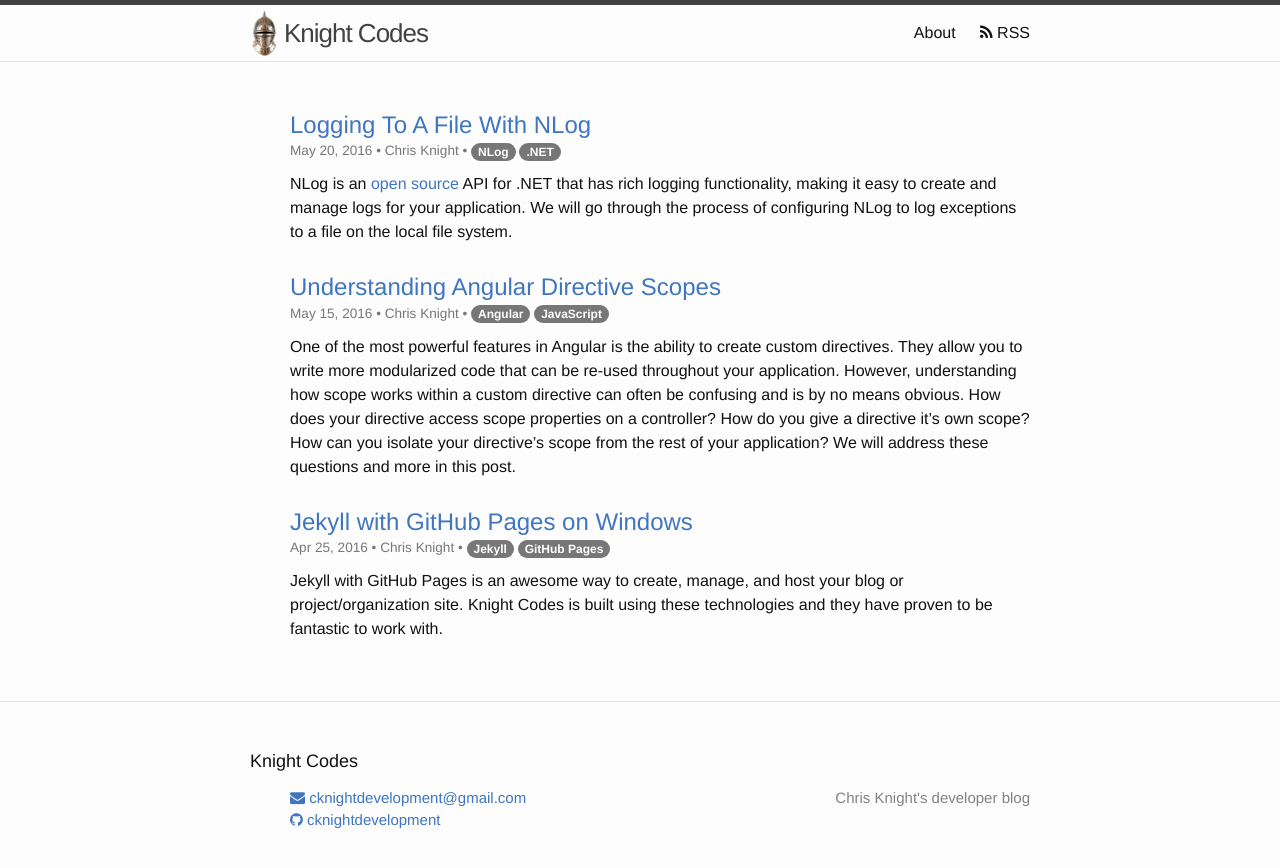
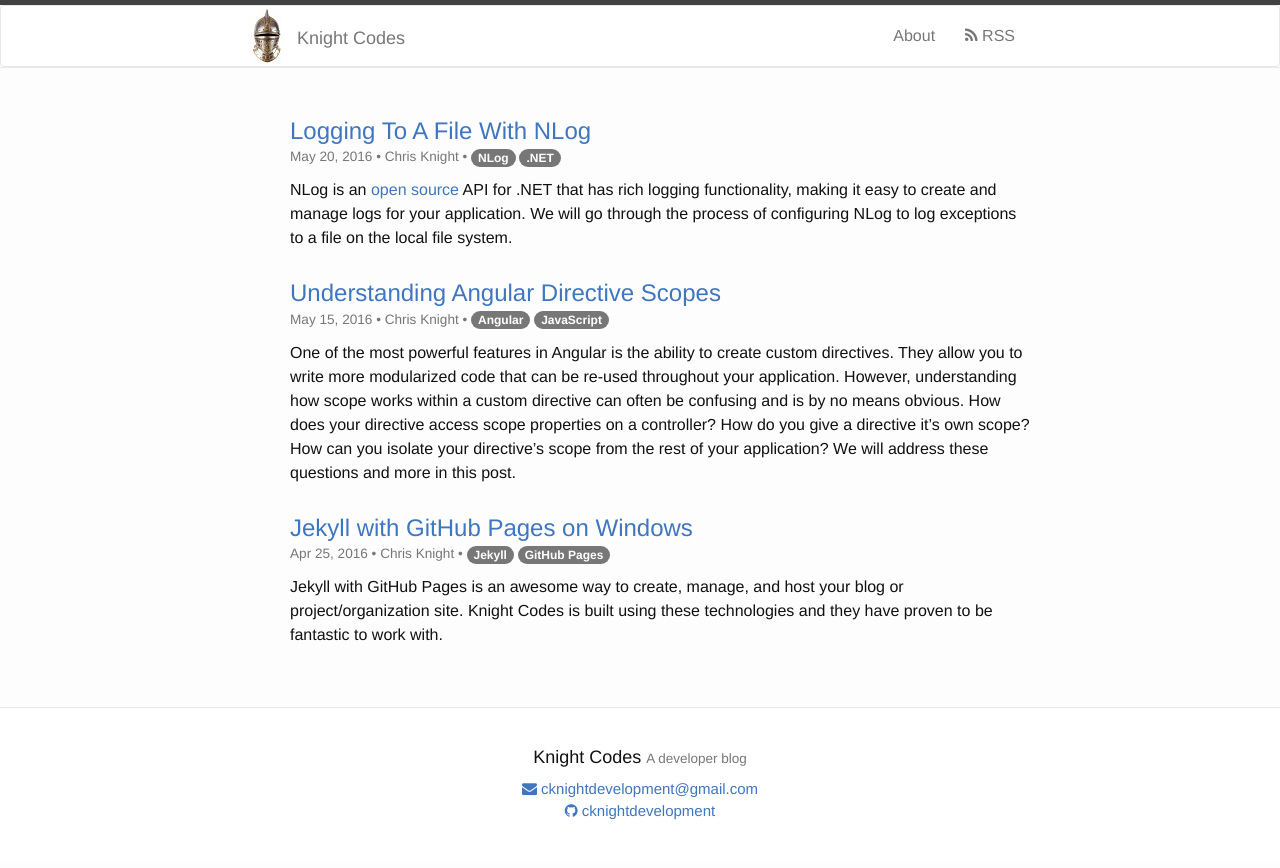
Before and after one commit to cknightdevelopment/cknightdevelopment.github.io, a Jekyll site: the page built from index.html, in a window 1280 px wide. Shown: the top 868 px of the page. Built offline with Jekyll 4.4.1, drawn with Linux system fonts in a browser that asks for light colours; nearby versions of some CDN libraries.

```diff
--- a/_config.yml
+++ b/_config.yml
@@ -9,7 +9,7 @@
 title: Knight Codes
 email: cknightdevelopment@gmail.com
 description: > # this means to ignore newlines until "baseurl:"
-  Chris Knight's developer blog
+  A developer blog
 baseurl: "" # the subpath of your site, e.g. /blog
 url: "http://knightcodes.com" # the base hostname & protocol for your site
 # twitter_username: jekyllrb
--- a/_includes/footer.html
+++ b/_includes/footer.html
@@ -2,10 +2,13 @@
 
   <div class="wrapper">
 
-    <h2 class="footer-heading">{{ site.title }}</h2>
+    <h4>
+        {{ site.title }}
+        <small>{{ site.description }}</small>
+    </h2>
 
     <div class="footer-col-wrapper">
-      <div class="pull-left">
+      <div>
         <ul class="contact-list">
           <li>
             <a href="mailto:{{ site.email }}">
@@ -21,10 +24,6 @@
           {% endif %}
         </ul>
       </div>
-
-      <div class="pull-right">
-        {{ site.description }}
-      </div>
     </div>
 
   </div>
--- a/_includes/head.html
+++ b/_includes/head.html
@@ -8,6 +8,9 @@
 
   <link href="https://maxcdn.bootstrapcdn.com/bootstrap/3.3.6/css/bootstrap.min.css" rel="stylesheet" integrity="sha384-1q8mTJOASx8j1Au+a5WDVnPi2lkFfwwEAa8hDDdjZlpLegxhjVME1fgjWPGmkzs7" crossorigin="anonymous">
   <link href="https://maxcdn.bootstrapcdn.com/font-awesome/4.6.1/css/font-awesome.min.css" rel="stylesheet" integrity="sha384-hQpvDQiCJaD2H465dQfA717v7lu5qHWtDbWNPvaTJ0ID5xnPUlVXnKzq7b8YUkbN" crossorigin="anonymous">
+
+  <script   src="https://code.jquery.com/jquery-2.2.4.min.js"   integrity="sha256-BbhdlvQf/xTY9gja0Dq3HiwQF8LaCRTXxZKRutelT44="   crossorigin="anonymous"></script>
+  <script src="https://maxcdn.bootstrapcdn.com/bootstrap/3.3.6/js/bootstrap.min.js" integrity="sha384-0mSbJDEHialfmuBBQP6A4Qrprq5OVfW37PRR3j5ELqxss1yVqOtnepnHVP9aJ7xS" crossorigin="anonymous"></script>
 
   <link rel="stylesheet" href="{{ "/css/main.css" | prepend: site.baseurl }}">
   <link rel="canonical" href="{{ page.url | replace:'index.html','' | prepend: site.baseurl | prepend: site.url }}">
--- a/_includes/header.html
+++ b/_includes/header.html
@@ -1,33 +1,36 @@
 <header class="site-header">
+    <nav class="navbar navbar-default">
+      <div class="container-fluid wrapper">
+        <div class="navbar-header">
+          <button type="button" class="navbar-toggle collapsed" data-toggle="collapse" data-target="#bs-example-navbar-collapse-1"
+            aria-expanded="false">
+                    <span class="sr-only">Toggle navigation</span>
+                    <span class="icon-bar"></span>
+                    <span class="icon-bar"></span>
+                    <span class="icon-bar"></span>
+                </button>
+          <a class="navbar-brand" href="{{ site.baseurl }}/">
+            <img id="logo-img" src="/assets/images/logo.jpg" alt="Knight Codes" />
+            <div id="logo-text">{{ site.title }}</div>
+          </a>
+        </div>
 
-  <div class="wrapper">
-
-    <a class="site-title" href="{{ site.baseurl }}/">
-      <img src="/assets/images/logo.jpg" />
-      {{ site.title }}
-    </a>
-
-    <nav class="site-nav">
-      <a href="#" class="menu-icon">
-        <svg viewBox="0 0 18 15">
-          <path fill="#424242" d="M18,1.484c0,0.82-0.665,1.484-1.484,1.484H1.484C0.665,2.969,0,2.304,0,1.484l0,0C0,0.665,0.665,0,1.484,0 h15.031C17.335,0,18,0.665,18,1.484L18,1.484z"/>
-          <path fill="#424242" d="M18,7.516C18,8.335,17.335,9,16.516,9H1.484C0.665,9,0,8.335,0,7.516l0,0c0-0.82,0.665-1.484,1.484-1.484 h15.031C17.335,6.031,18,6.696,18,7.516L18,7.516z"/>
-          <path fill="#424242" d="M18,13.516C18,14.335,17.335,15,16.516,15H1.484C0.665,15,0,14.335,0,13.516l0,0 c0-0.82,0.665-1.484,1.484-1.484h15.031C17.335,12.031,18,12.696,18,13.516L18,13.516z"/>
-        </svg>
-      </a>
-
-      <div class="trigger">
+        <div class="collapse navbar-collapse" id="bs-example-navbar-collapse-1">
+          <ul class="nav navbar-nav navbar-right">
             {% for my_page in site.pages %}
             {% if my_page.title %}
-          <a class="page-link" href="{{ my_page.url | prepend: site.baseurl }}">{{ my_page.title }}</a>
+              <li><a href="{{ my_page.url | prepend: site.baseurl }}">{{ my_page.title }}</a></li>
             {% endif %}
             {% endfor %}
-        <a class="page-link" href="{{ "/feed.xml" | prepend: site.baseurl }}">
+            <li>
+              <a class="page-link" href="{{ " /feed.xml " | prepend: site.baseurl }}">
                 <i class="fa fa-rss"></i> RSS
               </a>
+            </li>
+            <ul>
+        </div>
       </div>
     </nav>
 
-  </div>
 
 </header>
--- a/_sass/_layout.scss
+++ b/_sass/_layout.scss
@@ -19,6 +19,39 @@
     }
 }
 
+@media (min-width: 768px) {
+    .navbar-nav > li > a {
+        padding-top: 20px;
+        padding-bottom: 20px;
+    }
+}
+
+.navbar {
+    margin-bottom: 0;
+
+    &.navbar-default {
+        background-color: white;
+    }
+}
+
+.navbar-toggle {
+    margin-top: 13px;
+    margin-bottom: 13px;
+}
+
+#logo-img {
+    margin-top: -13px;
+    float: left;
+}
+
+#logo-text {
+    float: left;
+    vertical-align: middle;
+    margin: 7px 14px 0;
+}
+
+
+
 /**
  * Site header
  */
@@ -31,105 +64,14 @@
     position: relative;
 }
 
-.site-title {
-    font-size: 26px;
-    font-weight: 300;
-    line-height: 56px;
-    letter-spacing: -1px;
-    margin-bottom: 0;
-    float: left;
-
-    &,
-    &:visited {
-        color: $grey-color-dark;
-    }
-
-    &:hover {
-        text-decoration: none;
-    }
-
-    img {
-        height: 47px;
-        margin-top: -4px;
-    }
-}
-
-.site-nav {
-    float: right;
-    line-height: 56px;
-
-    .menu-icon {
-        display: none;
-    }
-
-    .page-link {
-        color: $text-color;
-        line-height: $base-line-height;
-
-        // Gaps between nav items, but not on the last one
-        &:not(:last-child) {
-            margin-right: 20px;
-        }
-    }
-
-    @include media-query($on-palm) {
-        position: absolute;
-        top: 9px;
-        right: $spacing-unit / 2;
-        background-color: $background-color;
-        border: 1px solid $grey-color-light;
-        border-radius: 5px;
-        text-align: right;
-
-        .menu-icon {
-            display: block;
-            float: right;
-            width: 36px;
-            height: 26px;
-            line-height: 0;
-            padding-top: 10px;
-            text-align: center;
-
-            > svg {
-                width: 18px;
-                height: 15px;
-
-                path {
-                    fill: $grey-color-dark;
-                }
-            }
-        }
-
-        .trigger {
-            clear: both;
-            display: none;
-        }
-
-        &:hover .trigger {
-            display: block;
-            padding-bottom: 5px;
-        }
-
-        .page-link {
-            display: block;
-            padding: 5px 10px;
-
-            &:not(:last-child) {
-                margin-right: 0;
-            }
-            margin-left: 20px;
-        }
-    }
-}
-
-
-
 /**
  * Site footer
  */
 .site-footer {
     border-top: 1px solid $grey-color-light;
     padding: $spacing-unit 0;
+    text-align: center;
+    background-color: white;
 }
 
 .footer-heading {
@@ -139,7 +81,7 @@
 
 .contact-list {
     list-style: none;
-    margin-left: 0;
+    padding-left: 0;
 }
 
 .footer-col-wrapper {
```
Also changed, not shown: _drafts/first-conference-talk.markdown (added, +92 -0 lines). Lines whose indentation alone changed are shown as unchanged.
